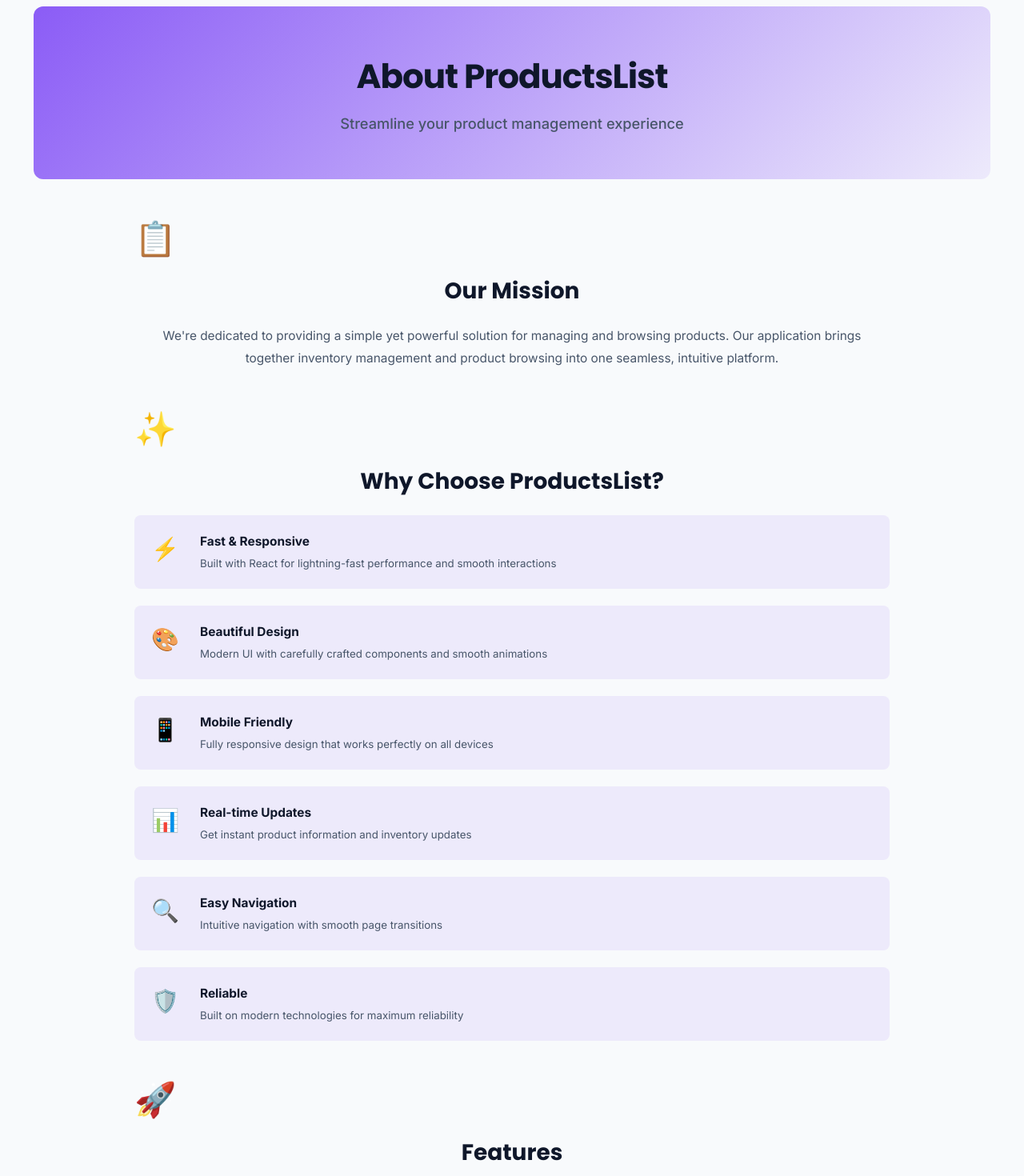
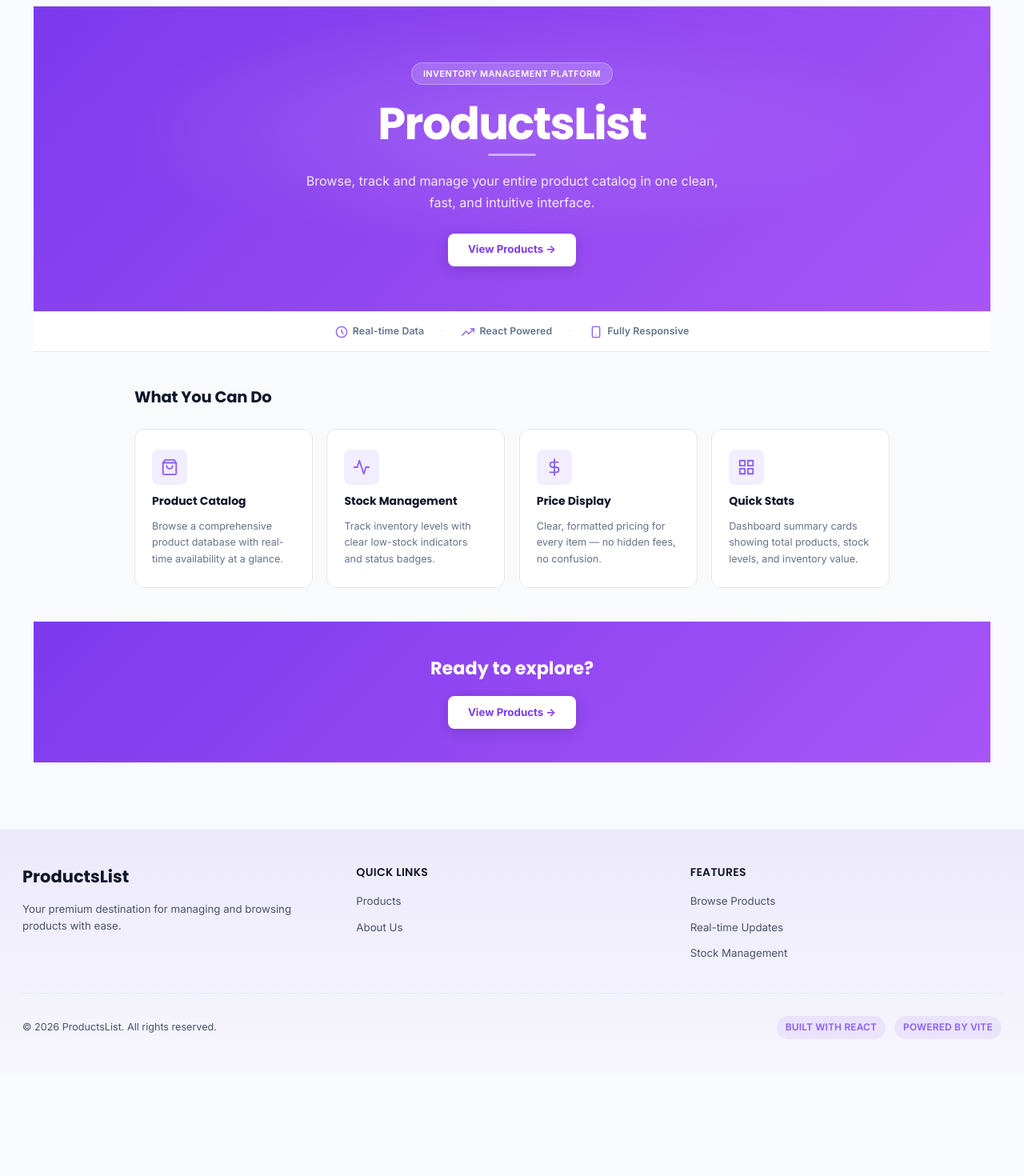
Before and after one commit to sandeepsuda/ProductsList, a React (Vite) app: page /about in a window 1280 px wide. Shown: the part 120-1590 px from the top of the page at 80% size. After the commit the page ends 1461 px from the top, so only its background shows below. Built offline with nearby package versions, Linux system fonts and the light colour scheme.

Commit message:
Update About component content and styling

```diff
--- a/src/components/About.tsx
+++ b/src/components/About.tsx
@@ -4,103 +4,84 @@
 const About: React.FC = () => {
   return (
     <div className="about-container">
+
+      {/* ── Hero ── */}
       <div className="about-hero">
-        <h1 className="about-title">About ProductsList</h1>
-        <p className="about-subtitle">Streamline your product management experience</p>
+        <span className="about-tag">Inventory Management Platform</span>
+        <h1 className="about-title">ProductsList</h1>
+        <p className="about-subtitle">
+          Browse, track and manage your entire product catalog in one clean,
+          fast, and intuitive interface.
+        </p>
+        <a href="/" className="hero-cta-button">View Products →</a>
       </div>
 
+      {/* ── Stats Bar ── */}
+      <div className="about-stats-bar">
+        <span className="stat-item">
+          <svg width="16" height="16" viewBox="0 0 24 24" fill="none" stroke="currentColor" strokeWidth="2" strokeLinecap="round" strokeLinejoin="round" aria-hidden="true"><circle cx="12" cy="12" r="10"/><path d="M12 8v4l3 3"/></svg>
+          Real-time Data
+        </span>
+        <span className="stat-dot" aria-hidden="true">·</span>
+        <span className="stat-item">
+          <svg width="16" height="16" viewBox="0 0 24 24" fill="none" stroke="currentColor" strokeWidth="2" strokeLinecap="round" strokeLinejoin="round" aria-hidden="true"><polyline points="23 6 13.5 15.5 8.5 10.5 1 18"/><polyline points="17 6 23 6 23 12"/></svg>
+          React Powered
+        </span>
+        <span className="stat-dot" aria-hidden="true">·</span>
+        <span className="stat-item">
+          <svg width="16" height="16" viewBox="0 0 24 24" fill="none" stroke="currentColor" strokeWidth="2" strokeLinecap="round" strokeLinejoin="round" aria-hidden="true"><rect x="5" y="2" width="14" height="20" rx="2"/><line x1="12" y1="18" x2="12.01" y2="18"/></svg>
+          Fully Responsive
+        </span>
+      </div>
+
+      {/* ── Feature Cards ── */}
       <div className="about-content">
         <section className="about-section">
-          <div className="section-icon">📋</div>
-          <h2 className="section-title">Our Mission</h2>
-          <p className="section-text">
-            We're dedicated to providing a simple yet powerful solution for managing and browsing
-            products. Our application brings together inventory management and product browsing
-            into one seamless, intuitive platform.
-          </p>
-        </section>
+          <h2 className="section-title">What You Can Do</h2>
+          <div className="features-grid">
 
-        <section className="about-section">
-          <div className="section-icon">✨</div>
-          <h2 className="section-title">Why Choose ProductsList?</h2>
-          <ul className="features-list">
-            <li>
-              <span className="feature-icon">⚡</span>
-              <div>
-                <strong>Fast & Responsive</strong>
-                <p>Built with React for lightning-fast performance and smooth interactions</p>
+            <div className="feature-card">
+              <div className="feature-card-icon">
+                <svg width="22" height="22" viewBox="0 0 24 24" fill="none" stroke="currentColor" strokeWidth="2" strokeLinecap="round" strokeLinejoin="round" aria-hidden="true"><path d="M6 2 3 6v14a2 2 0 0 0 2 2h14a2 2 0 0 0 2-2V6l-3-4z"/><line x1="3" y1="6" x2="21" y2="6"/><path d="M16 10a4 4 0 0 1-8 0"/></svg>
               </div>
-            </li>
-            <li>
-              <span className="feature-icon">🎨</span>
-              <div>
-                <strong>Beautiful Design</strong>
-                <p>Modern UI with carefully crafted components and smooth animations</p>
+              <h3>Product Catalog</h3>
+              <p>Browse a comprehensive product database with real-time availability at a glance.</p>
+            </div>
+
+            <div className="feature-card">
+              <div className="feature-card-icon">
+                <svg width="22" height="22" viewBox="0 0 24 24" fill="none" stroke="currentColor" strokeWidth="2" strokeLinecap="round" strokeLinejoin="round" aria-hidden="true"><polyline points="22 12 18 12 15 21 9 3 6 12 2 12"/></svg>
               </div>
-            </li>
-            <li>
-              <span className="feature-icon">📱</span>
-              <div>
-                <strong>Mobile Friendly</strong>
-                <p>Fully responsive design that works perfectly on all devices</p>
+              <h3>Stock Management</h3>
+              <p>Track inventory levels with clear low-stock indicators and status badges.</p>
+            </div>
+
+            <div className="feature-card">
+              <div className="feature-card-icon">
+                <svg width="22" height="22" viewBox="0 0 24 24" fill="none" stroke="currentColor" strokeWidth="2" strokeLinecap="round" strokeLinejoin="round" aria-hidden="true"><line x1="12" y1="1" x2="12" y2="23"/><path d="M17 5H9.5a3.5 3.5 0 0 0 0 7h5a3.5 3.5 0 0 1 0 7H6"/></svg>
               </div>
-            </li>
-            <li>
-              <span className="feature-icon">📊</span>
-              <div>
-                <strong>Real-time Updates</strong>
-                <p>Get instant product information and inventory updates</p>
+              <h3>Price Display</h3>
+              <p>Clear, formatted pricing for every item — no hidden fees, no confusion.</p>
+            </div>
+
+            <div className="feature-card">
+              <div className="feature-card-icon">
+                <svg width="22" height="22" viewBox="0 0 24 24" fill="none" stroke="currentColor" strokeWidth="2" strokeLinecap="round" strokeLinejoin="round" aria-hidden="true"><rect x="3" y="3" width="7" height="7"/><rect x="14" y="3" width="7" height="7"/><rect x="14" y="14" width="7" height="7"/><rect x="3" y="14" width="7" height="7"/></svg>
               </div>
-            </li>
-            <li>
-              <span className="feature-icon">🔍</span>
-              <div>
-                <strong>Easy Navigation</strong>
-                <p>Intuitive navigation with smooth page transitions</p>
-              </div>
-            </li>
-            <li>
-              <span className="feature-icon">🛡️</span>
-              <div>
-                <strong>Reliable</strong>
-                <p>Built on modern technologies for maximum reliability</p>
-              </div>
-            </li>
-          </ul>
-        </section>
+              <h3>Quick Stats</h3>
+              <p>Dashboard summary cards showing total products, stock levels, and inventory value.</p>
+            </div>
 
-        <section className="about-section">
-          <div className="section-icon">🚀</div>
-          <h2 className="section-title">Features</h2>
-          <div className="features-grid">
-            <div className="feature-card">
-              <h3>Product Catalog</h3>
-              <p>Browse through our comprehensive product database with real-time availability</p>
-            </div>
-            <div className="feature-card">
-              <h3>Stock Management</h3>
-              <p>Track inventory levels and get alerts for low stock items</p>
-            </div>
-            <div className="feature-card">
-              <h3>Price Display</h3>
-              <p>Clear pricing information with no hidden fees</p>
-            </div>
-            <div className="feature-card">
-              <h3>Quick Stats</h3>
-              <p>Overview of total products, stock levels, and inventory value</p>
-            </div>
           </div>
         </section>
+      </div>
 
-        <section className="about-section about-cta">
-          <h2 className="section-title">Ready to Get Started?</h2>
-          <p className="section-text">
-            Explore our product catalog and discover how ProductsList can simplify your
-            product management workflow.
-          </p>
-          <a href="/" className="cta-button">View Products</a>
-        </section>
+      {/* ── CTA Strip ── */}
+      <div className="about-cta-strip">
+        <p className="cta-strip-heading">Ready to explore?</p>
+        <a href="/" className="cta-button">View Products →</a>
       </div>
+
     </div>
   );
 };
--- a/src/styles/About.css
+++ b/src/styles/About.css
@@ -1,54 +1,256 @@
-/* About Page */
+/* ─────────────────────────────────────────
+   About Page
+   ───────────────────────────────────────── */
+
 .about-container {
   min-height: 100vh;
-  padding: 2rem 0;
+  padding: 2rem 0 0;
+  display: flex;
+  flex-direction: column;
+  gap: 0;
 }
 
+/* ── Hero ── */
 .about-hero {
-  background: linear-gradient(135deg, var(--accent) 0%, var(--accent-bg) 100%);
-  border: 1px solid var(--accent-border);
-  border-radius: 12px;
-  padding: 4rem 2rem;
+  background: linear-gradient(135deg, var(--accent-dark) 0%, var(--accent-light) 100%);
+  padding: 5rem 2rem 4rem;
   text-align: center;
-  margin-bottom: 3rem;
-  animation: fadeIn 0.6s ease;
+  display: flex;
+  flex-direction: column;
+  align-items: center;
+  gap: 1.25rem;
+  position: relative;
+  overflow: hidden;
+  animation: fadeIn 0.5s ease;
+}
+
+/* subtle radial glow behind the title */
+.about-hero::before {
+  content: '';
+  position: absolute;
+  inset: 0;
+  background: radial-gradient(ellipse 60% 55% at 50% 40%, rgba(255, 255, 255, 0.12) 0%, transparent 70%);
+  pointer-events: none;
+}
+
+.about-tag {
+  display: inline-block;
+  background: rgba(255, 255, 255, 0.18);
+  color: #fff;
+  border: 1px solid rgba(255, 255, 255, 0.3);
+  border-radius: 100px;
+  padding: 0.35rem 1rem;
+  font-size: 0.78rem;
+  font-weight: 600;
+  letter-spacing: 0.04em;
+  text-transform: uppercase;
+  backdrop-filter: blur(4px);
 }
 
 .about-title {
-  font-size: 3rem;
+  font-family: var(--heading);
+  font-size: clamp(2.5rem, 6vw, 4rem);
   font-weight: 700;
-  color: var(--text-h);
-  margin: 0 0 1rem 0;
-  letter-spacing: -1px;
+  color: #fff;
+  letter-spacing: -0.03em;
+  margin: 0;
+  line-height: 1.1;
+  position: relative;
+}
+
+/* gradient underline accent on the title */
+.about-title::after {
+  content: '';
+  display: block;
+  margin: 0.5rem auto 0;
+  width: 60px;
+  height: 3px;
+  border-radius: 100px;
+  background: rgba(255, 255, 255, 0.5);
 }
 
 .about-subtitle {
-  font-size: 1.3rem;
-  color: var(--text);
+  font-size: 1.15rem;
+  color: rgba(255, 255, 255, 0.88);
+  max-width: 520px;
+  line-height: 1.7;
   margin: 0;
-  font-weight: 500;
 }
 
+.hero-cta-button {
+  display: inline-flex;
+  align-items: center;
+  gap: 0.4rem;
+  background: #fff;
+  color: var(--accent-dark);
+  text-decoration: none;
+  padding: 0.75rem 1.75rem;
+  border-radius: var(--radius-md);
+  font-weight: 700;
+  font-size: 0.95rem;
+  margin-top: 0.5rem;
+  transition: transform 0.2s ease, box-shadow 0.2s ease;
+  box-shadow: 0 4px 16px rgba(0, 0, 0, 0.15);
+}
+
+.hero-cta-button:hover {
+  transform: translateY(-2px);
+  box-shadow: 0 8px 24px rgba(0, 0, 0, 0.2);
+}
+
+/* ── Stats Bar ── */
+.about-stats-bar {
+  display: flex;
+  align-items: center;
+  justify-content: center;
+  flex-wrap: wrap;
+  gap: 0.5rem 1.5rem;
+  padding: 1.1rem 2rem;
+  background: var(--bg-card);
+  border-top: 1px solid var(--border);
+  border-bottom: 1px solid var(--border);
+}
+
+.stat-item {
+  display: inline-flex;
+  align-items: center;
+  gap: 0.45rem;
+  font-size: 0.88rem;
+  font-weight: 600;
+  color: var(--text-muted);
+  letter-spacing: 0.01em;
+}
+
+.stat-item svg {
+  color: var(--accent);
+  flex-shrink: 0;
+}
+
+.stat-dot {
+  color: var(--border);
+  font-size: 1.2rem;
+  line-height: 1;
+  select: none;
+}
+
+/* ── Content wrapper ── */
 .about-content {
   max-width: 1000px;
+  width: 100%;
   margin: 0 auto;
-  padding: 0 2rem;
+  padding: 3rem 2rem;
+  flex: 1;
 }
 
+/* ── Section ── */
 .about-section {
-  margin-bottom: 3rem;
-  animation: fadeInUp 0.6s ease backwards;
+  animation: fadeInUp 0.55s ease both;
 }
 
-.about-section:nth-child(1) { animation-delay: 0.1s; }
-.about-section:nth-child(2) { animation-delay: 0.2s; }
-.about-section:nth-child(3) { animation-delay: 0.3s; }
-.about-section:nth-child(4) { animation-delay: 0.4s; }
+.section-title {
+  font-family: var(--heading);
+  font-size: 1.4rem;
+  font-weight: 700;
+  color: var(--text-h);
+  margin: 0 0 1.75rem 0;
+  text-align: left;
+  letter-spacing: -0.01em;
+}
 
+/* ── Feature Cards Grid ── */
+.features-grid {
+  display: grid;
+  grid-template-columns: repeat(auto-fit, minmax(210px, 1fr));
+  gap: 1.25rem;
+}
+
+.feature-card {
+  background: var(--bg-card);
+  border: 1px solid var(--border);
+  border-radius: var(--radius-lg);
+  padding: 1.75rem 1.5rem;
+  display: flex;
+  flex-direction: column;
+  gap: 0.75rem;
+  transition: border-color 0.2s ease, box-shadow 0.2s ease, transform 0.2s ease;
+}
+
+.feature-card:hover {
+  border-color: var(--accent);
+  box-shadow: 0 8px 24px rgba(139, 92, 246, 0.12);
+  transform: translateY(-3px);
+}
+
+.feature-card-icon {
+  display: flex;
+  align-items: center;
+  justify-content: center;
+  width: 44px;
+  height: 44px;
+  border-radius: var(--radius-md);
+  background: var(--accent-bg);
+  color: var(--accent);
+  flex-shrink: 0;
+}
+
+.feature-card h3 {
+  font-size: 1rem;
+  font-weight: 700;
+  color: var(--text-h);
+  margin: 0;
+}
+
+.feature-card p {
+  color: var(--text-muted);
+  font-size: 0.9rem;
+  line-height: 1.65;
+  margin: 0;
+}
+
+/* ── CTA Strip ── */
+.about-cta-strip {
+  background: var(--accent-gradient);
+  padding: 3rem 2rem;
+  text-align: center;
+  display: flex;
+  flex-direction: column;
+  align-items: center;
+  gap: 1.25rem;
+}
+
+.cta-strip-heading {
+  font-family: var(--heading);
+  font-size: 1.6rem;
+  font-weight: 700;
+  color: #fff;
+  margin: 0;
+}
+
+.cta-button {
+  display: inline-flex;
+  align-items: center;
+  gap: 0.4rem;
+  background: #fff;
+  color: var(--accent-dark);
+  text-decoration: none;
+  padding: 0.75rem 1.75rem;
+  border-radius: var(--radius-md);
+  font-weight: 700;
+  font-size: 0.95rem;
+  transition: transform 0.2s ease, box-shadow 0.2s ease;
+  box-shadow: 0 4px 16px rgba(0, 0, 0, 0.15);
+}
+
+.cta-button:hover {
+  transform: translateY(-2px);
+  box-shadow: 0 8px 24px rgba(0, 0, 0, 0.2);
+}
+
+/* ── Animations ── */
 @keyframes fadeInUp {
   from {
     opacity: 0;
-    transform: translateY(30px);
+    transform: translateY(24px);
   }
   to {
     opacity: 1;
@@ -56,243 +258,56 @@
   }
 }
 
-.section-icon {
-  font-size: 3rem;
-  display: block;
-  margin-bottom: 1rem;
-  animation: bounce 2s infinite;
-}
+/* ── Responsive ── */
+@media (max-width: 768px) {
+  .about-hero {
+    padding: 3.5rem 1.5rem 3rem;
+  }
 
-.about-section:nth-child(2) .section-icon { animation-delay: 0.2s; }
-.about-section:nth-child(3) .section-icon { animation-delay: 0.4s; }
-.about-section:nth-child(4) .section-icon { animation-delay: 0.6s; }
+  .about-subtitle {
+    font-size: 1rem;
+  }
 
-@keyframes bounce {
-  0%, 100% {
-    transform: translateY(0);
+  .about-stats-bar {
+    gap: 0.5rem 1rem;
+    padding: 1rem 1.5rem;
   }
-  50% {
-    transform: translateY(-10px);
+
+  .stat-dot {
+    display: none;
+  }
+
+  .about-content {
+    padding: 2rem 1.5rem;
+  }
+
+  .features-grid {
+    grid-template-columns: 1fr 1fr;
+  }
+
+  .about-cta-strip {
+    padding: 2.5rem 1.5rem;
+  }
+
+  .cta-strip-heading {
+    font-size: 1.3rem;
   }
 }
 
-.section-title {
-  font-size: 2rem;
-  font-weight: 700;
-  color: var(--text-h);
-  margin: 0 0 1.5rem 0;
-  text-align: center;
-}
-
-.section-text {
-  font-size: 1.1rem;
-  color: var(--text);
-  line-height: 1.8;
-  margin: 0;
-  text-align: center;
-  padding: 0 1rem;
-}
-
-/* Features List */
-.features-list {
-  list-style: none;
-  margin: 0;
-  padding: 0;
-  display: grid;
-  gap: 1.5rem;
-}
-
-.features-list li {
-  display: flex;
-  gap: 1.5rem;
-  align-items: flex-start;
-  padding: 1.5rem;
-  background: var(--accent-bg);
-  border: 1px solid var(--accent-border);
-  border-radius: 8px;
-  transition: all 0.3s ease;
-}
-
-.features-list li:hover {
-  transform: translateY(-4px);
-  box-shadow: 0 8px 20px rgba(170, 59, 255, 0.15);
-  background: rgba(170, 59, 255, 0.12);
-}
-
-.feature-icon {
-  font-size: 2rem;
-  display: inline-block;
-  min-width: 40px;
-}
-
-.features-list strong {
-  color: var(--text-h);
-  font-size: 1.1rem;
-  display: block;
-  margin-bottom: 0.5rem;
-}
-
-.features-list p {
-  color: var(--text);
-  margin: 0;
-  font-size: 0.95rem;
-}
-
-/* Features Grid */
-.features-grid {
-  display: grid;
-  grid-template-columns: repeat(auto-fit, minmax(200px, 1fr));
-  gap: 1.5rem;
-  margin-top: 2rem;
-}
-
-.feature-card {
-  background: linear-gradient(135deg, var(--accent-bg), rgba(192, 132, 252, 0.05));
-  border: 1px solid var(--accent-border);
-  border-radius: 8px;
-  padding: 2rem 1.5rem;
-  text-align: center;
-  transition: all 0.3s ease;
-}
-
-.feature-card:hover {
-  transform: translateY(-8px);
-  box-shadow: 0 12px 24px rgba(170, 59, 255, 0.2);
-  background: linear-gradient(135deg, var(--accent-bg), rgba(192, 132, 252, 0.08));
-  border-color: var(--accent);
-}
-
-.feature-card h3 {
-  font-size: 1.2rem;
-  color: var(--text-h);
-  margin: 0 0 0.75rem 0;
-  font-weight: 700;
-}
-
-.feature-card p {
-  color: var(--text);
-  margin: 0;
-  font-size: 0.95rem;
-  line-height: 1.6;
-}
-
-/* CTA Section */
-.about-cta {
-  text-align: center;
-  background: linear-gradient(135deg, var(--accent), var(--accent-bg));
-  border: 1px solid var(--accent-border);
-  border-radius: 12px;
-  padding: 3rem 2rem;
-  margin-top: 3rem;
-}
-
-.cta-button {
-  display: inline-flex;
-  align-items: center;
-  gap: 0.5rem;
-  background: var(--bg);
-  color: var(--accent);
-  text-decoration: none;
-  padding: 1rem 2rem;
-  border-radius: 8px;
-  font-weight: 700;
-  font-size: 1.05rem;
-  margin-top: 1.5rem;
-  transition: all 0.3s ease;
-  border: 2px solid var(--bg);
-}
-
-.cta-button:hover {
-  transform: translateY(-2px);
-  box-shadow: 0 8px 16px rgba(170, 59, 255, 0.3);
-  background: var(--accent-bg);
-  color: var(--accent);
-  border-color: var(--accent);
-}
-
-/* Responsive */
-@media (max-width: 768px) {
+@media (max-width: 480px) {
   .about-hero {
-    padding: 2.5rem 1.5rem;
-    margin-bottom: 2rem;
-  }
-
-  .about-title {
-    font-size: 2rem;
-  }
-
-  .about-subtitle {
-    font-size: 1.1rem;
-  }
-
-  .about-content {
-    padding: 0 1.5rem;
-  }
-
-  .section-icon {
-    font-size: 2.5rem;
-  }
-
-  .section-title {
-    font-size: 1.5rem;
-  }
-
-  .section-text {
-    font-size: 1rem;
-    padding: 0;
-  }
-
-  .features-list li {
-    flex-direction: column;
-    text-align: center;
-  }
-
-  .feature-icon {
-    font-size: 1.5rem;
-    min-width: auto;
+    padding: 3rem 1.25rem 2.5rem;
   }
 
   .features-grid {
     grid-template-columns: 1fr;
   }
 
-  .about-cta {
-    padding: 2rem 1.5rem;
+  .about-content {
+    padding: 1.75rem 1.25rem;
+  }
+
+  .about-cta-strip {
+    padding: 2rem 1.25rem;
   }
 }
-
-@media (max-width: 480px) {
-  .about-hero {
-    padding: 2rem 1rem;
-    border-radius: 8px;
-  }
-
-  .about-title {
-    font-size: 1.5rem;
-  }
-
-  .about-subtitle {
-    font-size: 1rem;
-  }
-
-  .section-title {
-    font-size: 1.3rem;
-  }
-
-  .about-section {
-    margin-bottom: 2rem;
-  }
-
-  .features-list li {
-    padding: 1rem;
-  }
-
-  .section-icon {
-    font-size: 2rem;
-  }
-
-  .cta-button {
-    padding: 0.85rem 1.5rem;
-    font-size: 1rem;
-  }
-}
```
